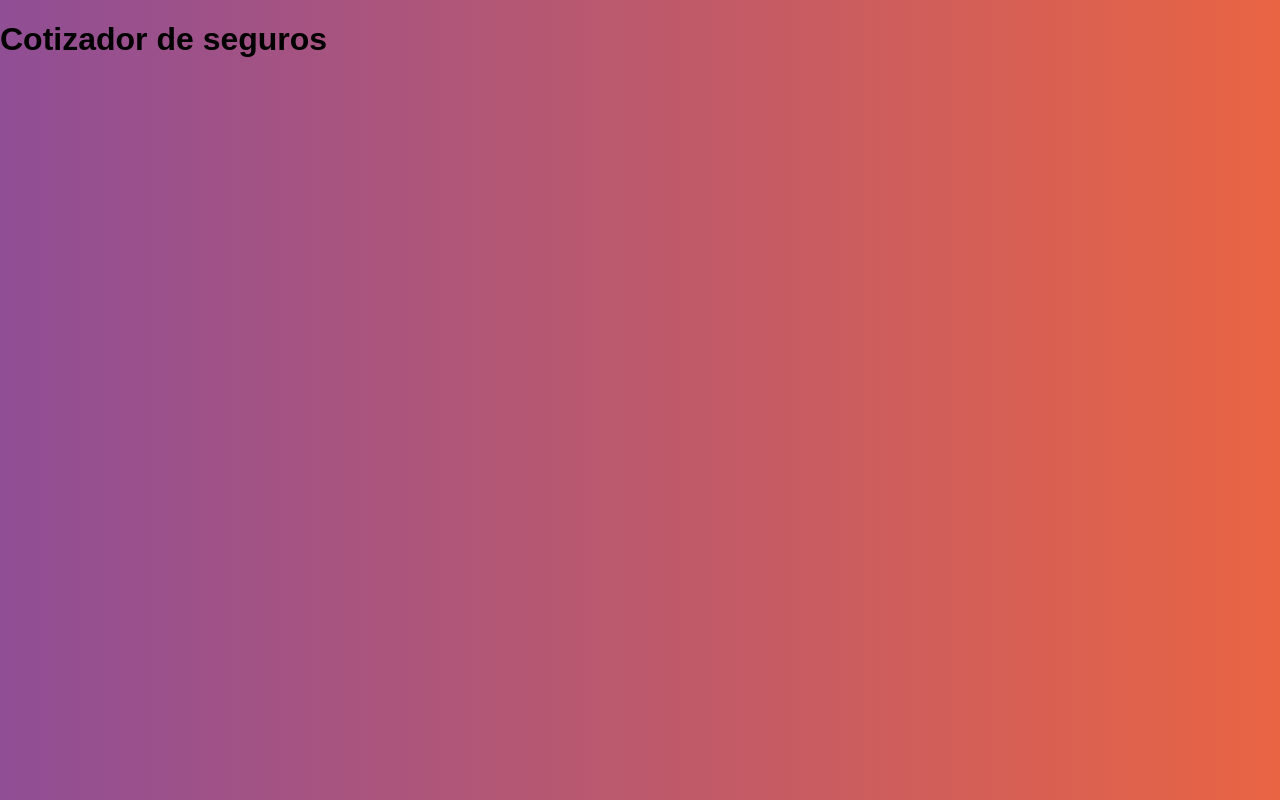
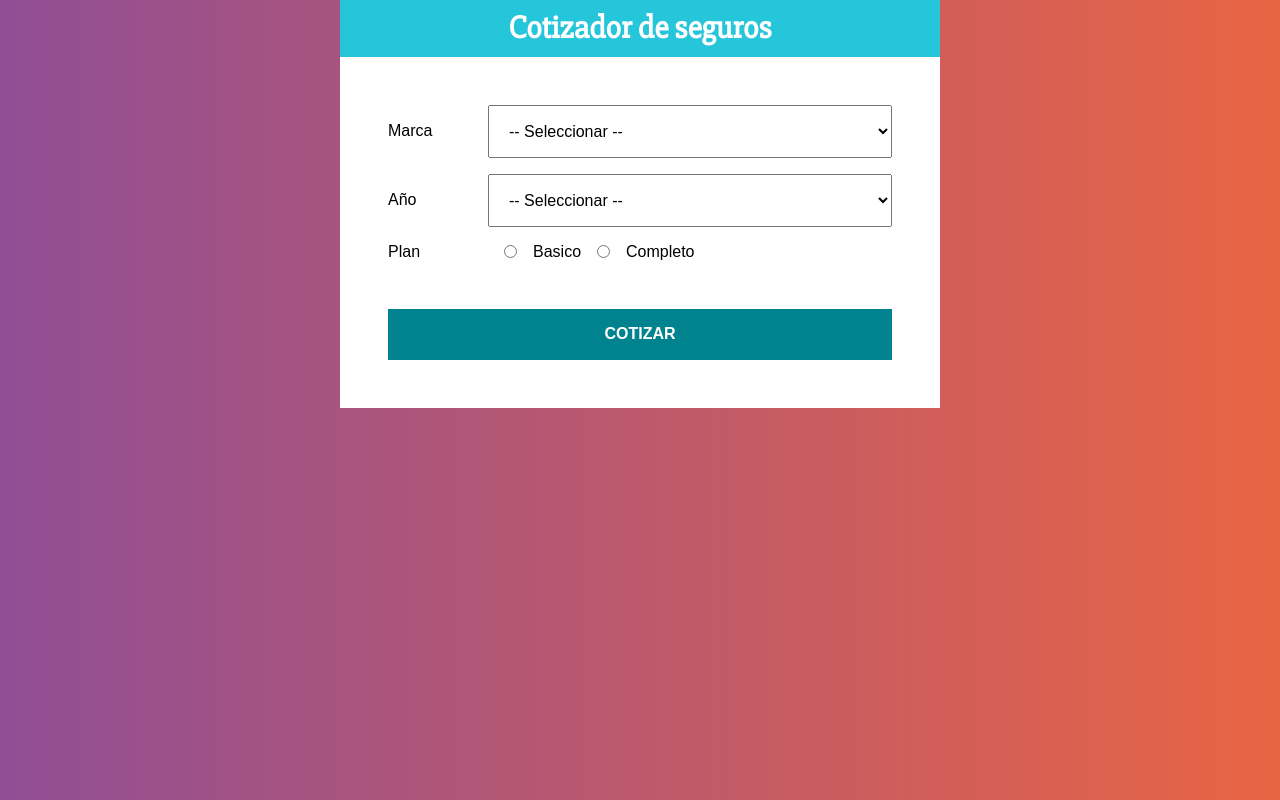
Before and after one commit to erasmo07/insurance-quote, a React (Create React App) app: page / in a window 1280 px wide. Built offline with nearby package versions, Linux system fonts and the light colour scheme.

Commit message:
Add styled on components.

```diff
--- a/src/App.js
+++ b/src/App.js
@@ -1,9 +1,27 @@
 import React from 'react';
+import styled from '@emotion/styled';
+
 import Header from './components/Header';
+import Form from './components/Form';
+
+const Container = styled.div`
+  max-width: 600px;
+  margin: 0 auto;
+`;
+
+const ContainerForm = styled.div`
+  background-color: #FFF;
+  padding: 3rem;
+`;
 
 function App() {
   return (
-    <Header title='Cotizador de seguros'/>
+    <Container>
+      <Header title='Cotizador de seguros'/>
+      <ContainerForm>
+        <Form />
+      </ContainerForm>
+    </Container>
   );
 }
 
--- /dev/null
+++ b/src/components/Form.jsx
@@ -0,0 +1,78 @@
+import React from 'react';
+import styled from '@emotion/styled';
+
+const Field = styled.div`
+    display: flex;
+    margin-bottom: 1rem;
+    align-items: center;
+`;
+
+const Label = styled.label`
+    flex: 0 0 100px;
+`;
+
+const Select = styled.select`
+    display: block;
+    width: 100%;
+    padding: 1rem;
+    border: 1pk solid #e1e1e1;
+    --webkit-appearance: none;
+`;
+
+const InputRadio = styled.input`
+    margin: 0 1rem;
+`;
+
+const Button = styled.button`
+    background-color: #00838f;
+    font-size: 16px;
+    width: 100%;
+    padding: 1rem;
+    color: #fff;
+    text-transform: uppercase;
+    font-weight: bold;
+    border: none;
+    transition: backound-color .3s ease;
+    margin-top: 2rem;
+
+    &:hover {
+        background-color: #26C6DA;
+        cursor: pointer;
+    }
+`;
+
+
+const Form = () => {
+    const years = Array.from(Array(10), (_, i) => i + 1);
+
+    return (
+        <form>
+            <Field>
+                <Label>Marca</Label>
+                <Select name="brand">
+                    <option value="">-- Seleccionar --</option>
+                    <option value="americano">Americano</option>
+                    <option value="europeo">Europeo</option>
+                    <option value="asiatico">Asiatico</option>
+                </Select>
+            </Field>
+            <Field>
+                <Label>Año</Label>
+                <Select name="year">
+                    <option value="">-- Seleccionar --</option>
+                    {years.map(year => (
+                        <option key={year} value={year}>{year}</option>
+                    ))}
+                </Select>
+            </Field>
+            <Field>
+                <Label>Plan</Label>
+                <InputRadio type="radio" name="plan" value='basic' />Basico
+                <InputRadio type="radio" name="plan" value='full' />Completo
+            </Field>
+            <Button type='button'>Cotizar</Button>
+        </form>
+     );
+}
+
+export default Form;
--- a/src/components/Header.jsx
+++ b/src/components/Header.jsx
@@ -1,9 +1,27 @@
 import React from 'react';
+import styled from '@emotion/styled';
+
+const ContainerHeader = styled.header`
+    background-color: #26C6DA;
+    padding: 10px;
+    font-weight: bold;
+    color: #FFFFFF;
+`;
+
+
+const HeaderH1 = styled.h1`
+    font-size: 2rem;
+    margin: 0;
+    font-family: 'Slabo 27px', serif;
+    text-align: center;
+`;
 
 
 const Header = ({title}) => {
     return (
-        <h1>{title}</h1>
+        <ContainerHeader>
+            <HeaderH1>{title}</HeaderH1>
+        </ContainerHeader>
      );
 }
 
```
